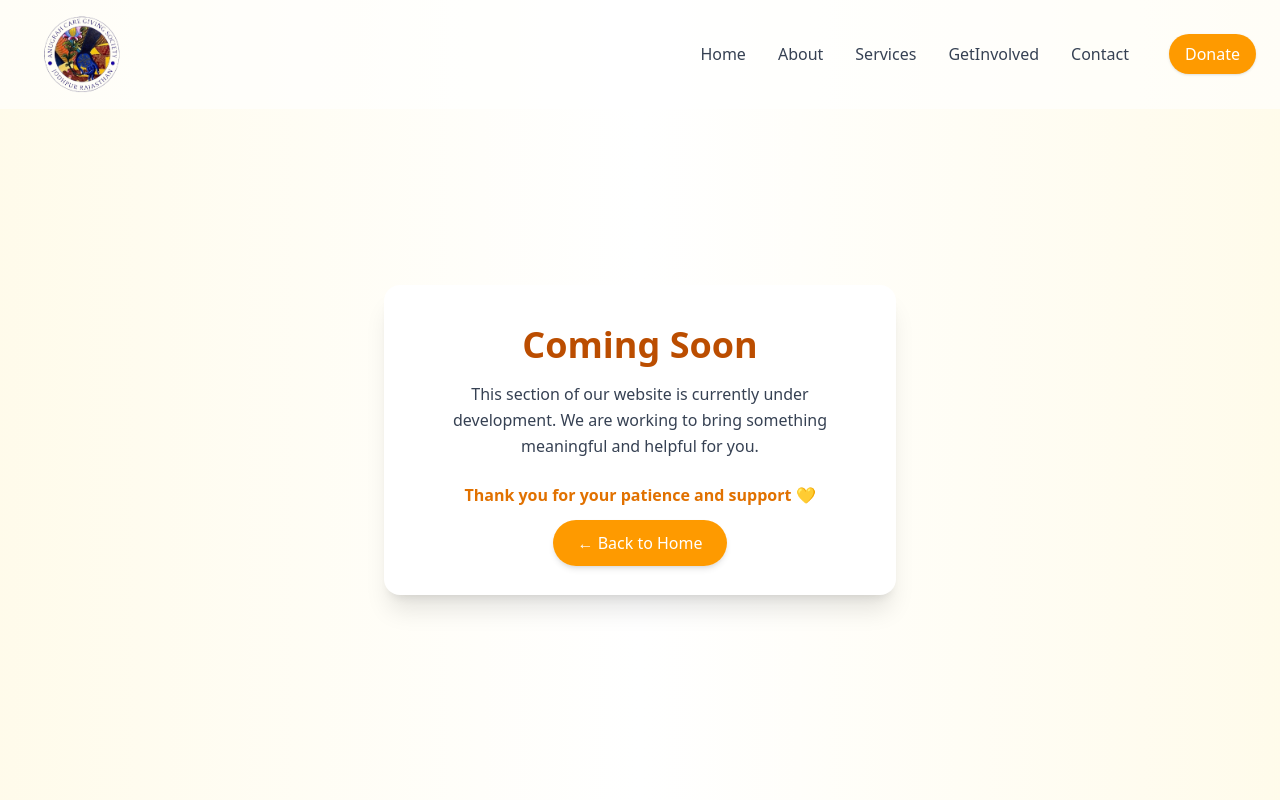
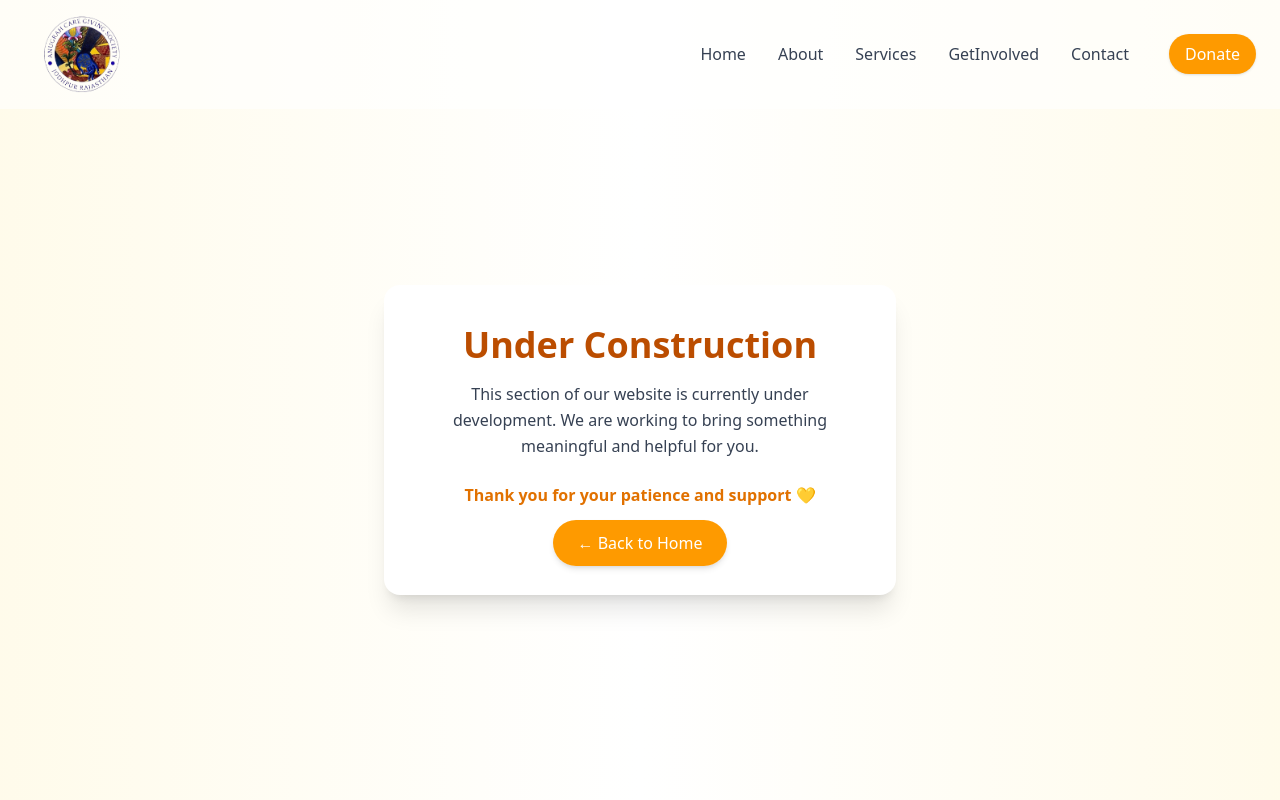
Before and after one commit to harshitdwivedi071998/anugrah-caregiving, a React (Vite) app: page /under-construction in a window 1280 px wide. Shown: the top 800 px of the page. Built offline with nearby package versions, Linux system fonts and the light colour scheme.

Commit message:
just write under construction

```diff
--- a/src/pages/UnderConstruction.jsx
+++ b/src/pages/UnderConstruction.jsx
@@ -11,7 +11,7 @@ export default function UnderConstruction() {
         transition={{ duration: 1 }}
         className="text-center bg-white shadow-xl rounded-2xl p-10 max-w-lg"
       >
-        <h1 className="text-4xl font-bold text-amber-700 mb-4"> Coming Soon</h1>
+        <h1 className="text-4xl font-bold text-amber-700 mb-4"> Under Construction</h1>
         <p className="text-gray-700 leading-relaxed mb-6">
           This section of our website is currently under development.
           We are working to bring something meaningful and helpful for you.
```
